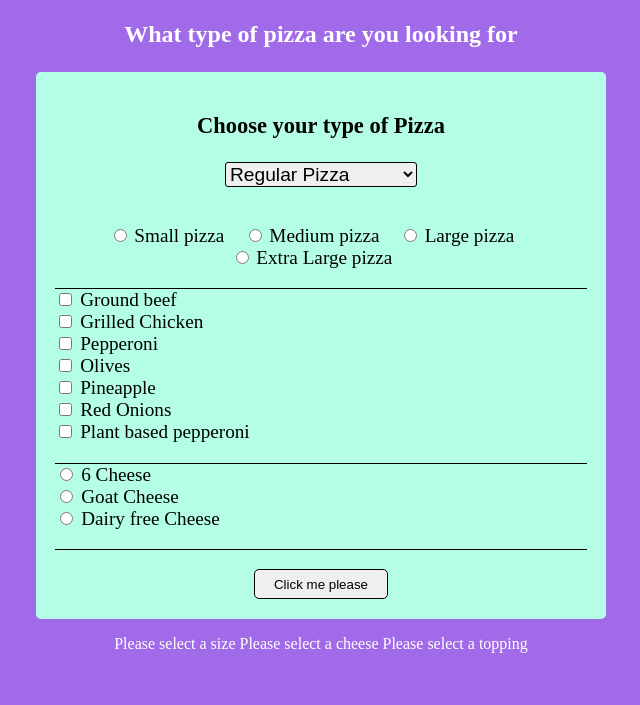
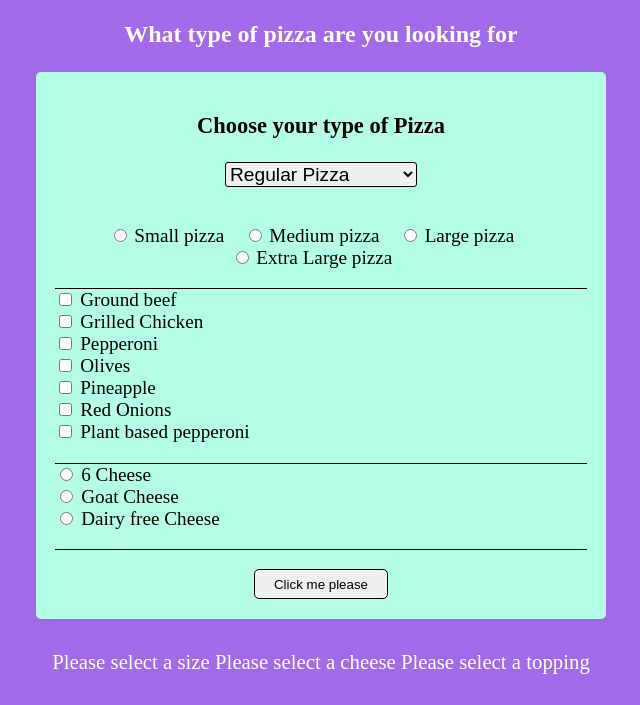
Before and after one commit to JamWithMari/JS-class, a plain HTML site: page assignment3/index.html in a window 1280 px wide. Both pictures are taken after a click on the button "Click me please". Shown: the part 95-800 px from the top of the page, without its empty margins (319-959 px from the left). Drawn offline with Linux system fonts and the light colour scheme.

Commit message:
assignment 3 update

```diff
--- a/assignment3/css/style.css
+++ b/assignment3/css/style.css
@@ -14,7 +14,7 @@ body {
     width: 100vw;
     flex-direction: column;
 }
-Increasing the size of the
+/* Increasing the size of the  text at the end of the creation proccess */
 #final-pizza {
     font-size: 1.3em;
     text-align: center;
--- a/assignment3/js/script.js
+++ b/assignment3/js/script.js
@@ -1,5 +1,5 @@
-//The first thing i want to do is make a function that will deal with the checkboxes
 let output = document.getElementById("final-pizza");
+//Declaring the variables that will be used in the build function and the valid function so declaring them here for a global scoope
 let pizzaSize;
 let pizzaCheese;
 let pizzaType;
@@ -22,19 +22,14 @@ class Pizza {
         this.cheese = cheese;
     }
 }
-//Build pizza makes
 
+//Function for building the pizza
 function build() {
     console.log("the pizza is being built");
     // Grabbing the values from the form
     pizzaSize = document.querySelector('input[name="pizza-size"]:checked');
     pizzaCheese = document.querySelector('input[name="cheese"]:checked');
     pizzaType = document.getElementById('pizza-type');
-
-    // Debugging logs
-    console.log("Pizza Size:", pizzaSize ? pizzaSize.value : "Not selected");
-    console.log("Pizza Cheese:", pizzaCheese ? pizzaCheese.value : "Not selected");
-    console.log("Pizza Type:", pizzaType ? pizzaType.value : "Not selected");
 
     // Calling the valid function before we make the pizza
     if (valid()) {
@@ -54,9 +49,11 @@ function chooseTopping(event) {
             checked.push(element.value);
         }
     }
+    //if more than 3 toppings are selected then we will alert the user that they can only have 3 toppings
     if (checked.length > 3) {
         alert("You can only have 3 toppings");
         event.target.checked = false;
+        //since we are only allowing 3 toppings we will remove the last selected topping after the alert was given
         checked.pop();
 
     }
@@ -65,21 +62,22 @@ function valid() {
     // Resetting output each time the function is run
     output.textContent = "";
     if (!pizzaSize) {
-        output.textContent += "Please select a size\n";
+        output.textContent += "Please select a size ";
     }
     if (!pizzaCheese) {
-        output.textContent += "Please select a cheese\n";
+        output.textContent += "Please select a cheese ";
     }
     if (!pizzaType) {
-        output.textContent += "Please select a type\n";
+        output.textContent += "Please select a type ";
     }
     if (checked.length == 0) {
-        output.textContent += "Please select a topping\n";
+        output.textContent += "Please select a topping ";
     }
-    // I want to tell people
+    // I want to tell people which ones they have missed that's why the return is at the end instead of inside each function
     if (!pizzaSize || !pizzaCheese || !pizzaType || checked.length == 0) {
         return false;
     } else {
+        //if none of them are null then valid returns true so we can then build the pizza
         return true;
     }
 }
--- a/week11/i-scream.json
+++ b/week11/i-scream.json
@@ -73,9 +73,6 @@
                 "Lemong juice"
             ],
             "image": "https://jamwithmari.github.io/JS-class/week11/images/grape-sorbet.svg"
-        },
-        {
-
         }
     ]
 }
```
